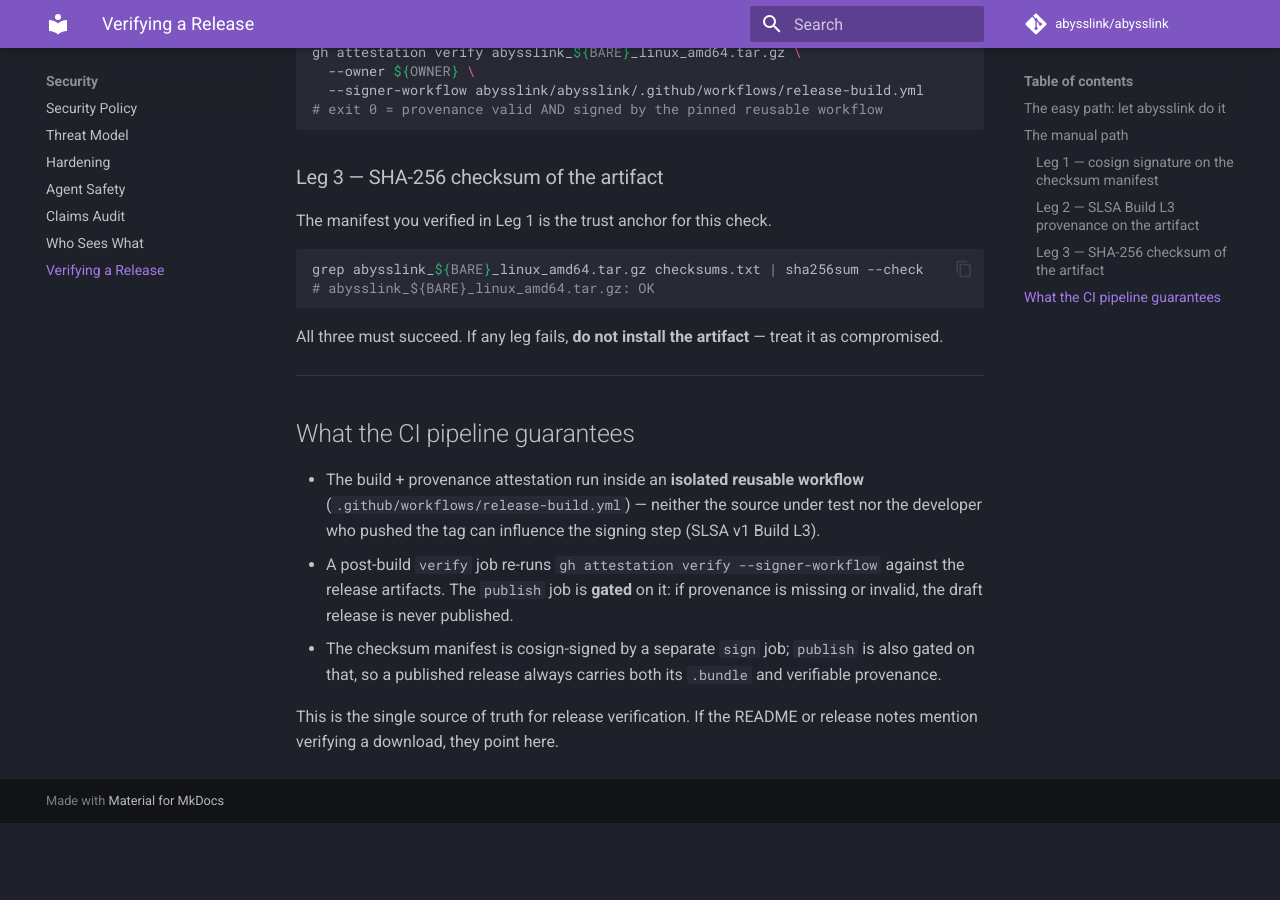
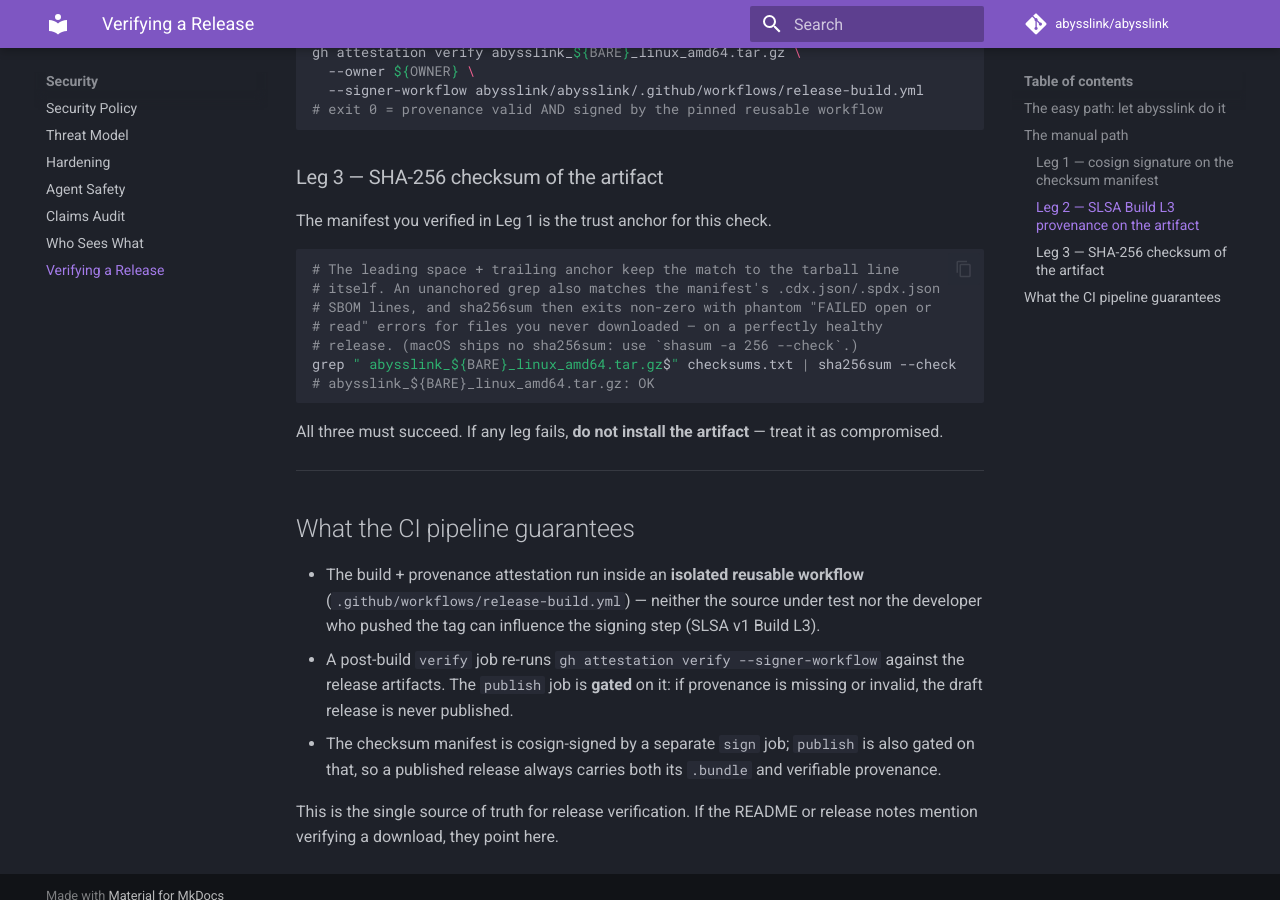
Before and after one commit to abysslink/abysslink, an MkDocs documentation site: the page built from docs/VERIFYING.md, in a window 1280 px wide and 900 px high, scrolled down 2074 px. Built offline with MkDocs 1.6.1 and Material for MkDocs 9.7.7, drawn with Linux system fonts in a browser that asks for light colours; comment, search, counter and statistics services are not loaded; before the commit the page ends 2897 px from its top, so only the background shows below that.

Commit message:
fix(install,docs): fail closed on a missing bundle; anchor the checksum grep
Releases from v4.0.1 on are cut through the gated workflow that uploads the
cosign bundle before publishing, so install.sh now treats a missing bundle as
fatal for those versions instead of warn-and-continue (pre-bundle releases
keep the soft path). A pinned version that 404s now explains that the release
may be an unpublished draft.

The documented Leg 3 checksum grep matched the manifest's SBOM lines too,
making sha256sum exit non-zero on every healthy release; the recipe in
VERIFYING.md and the release footer is now anchored to the tarball line.

Co-Authored-By: Claude Fable 5 <noreply@anthropic.com>
Signed-off-by: mohandoz <mohandoz@users.noreply.github.com>

````diff
--- a/docs/VERIFYING.md
+++ b/docs/VERIFYING.md
@@ -97,7 +97,12 @@ gh attestation verify abysslink_${BARE}_linux_amd64.tar.gz \
 The manifest you verified in Leg 1 is the trust anchor for this check.
 
 ```sh
-grep abysslink_${BARE}_linux_amd64.tar.gz checksums.txt | sha256sum --check
+# The leading space + trailing anchor keep the match to the tarball line
+# itself. An unanchored grep also matches the manifest's .cdx.json/.spdx.json
+# SBOM lines, and sha256sum then exits non-zero with phantom "FAILED open or
+# read" errors for files you never downloaded — on a perfectly healthy
+# release. (macOS ships no sha256sum: use `shasum -a 256 --check`.)
+grep " abysslink_${BARE}_linux_amd64.tar.gz$" checksums.txt | sha256sum --check
 # abysslink_${BARE}_linux_amd64.tar.gz: OK
 ```
 
````
Also changed, not shown: 2 other files.
